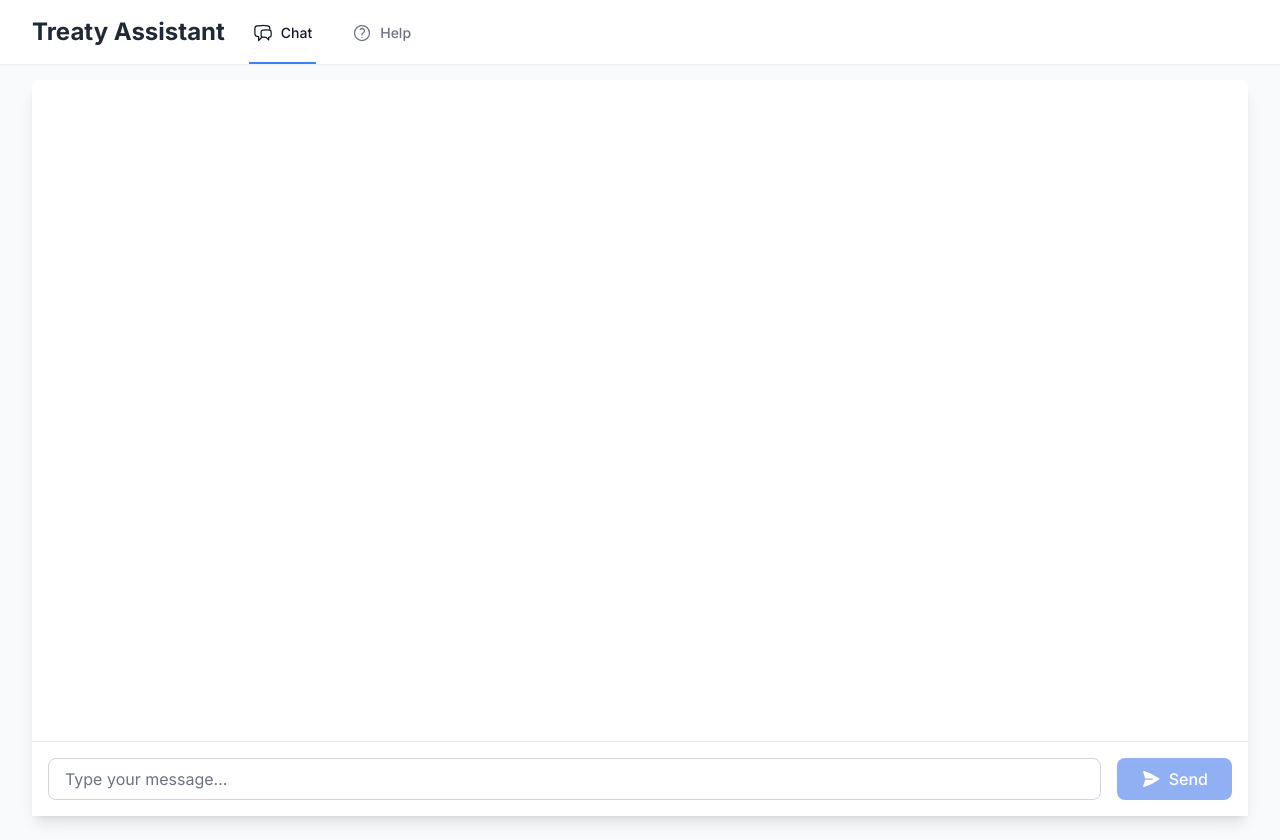
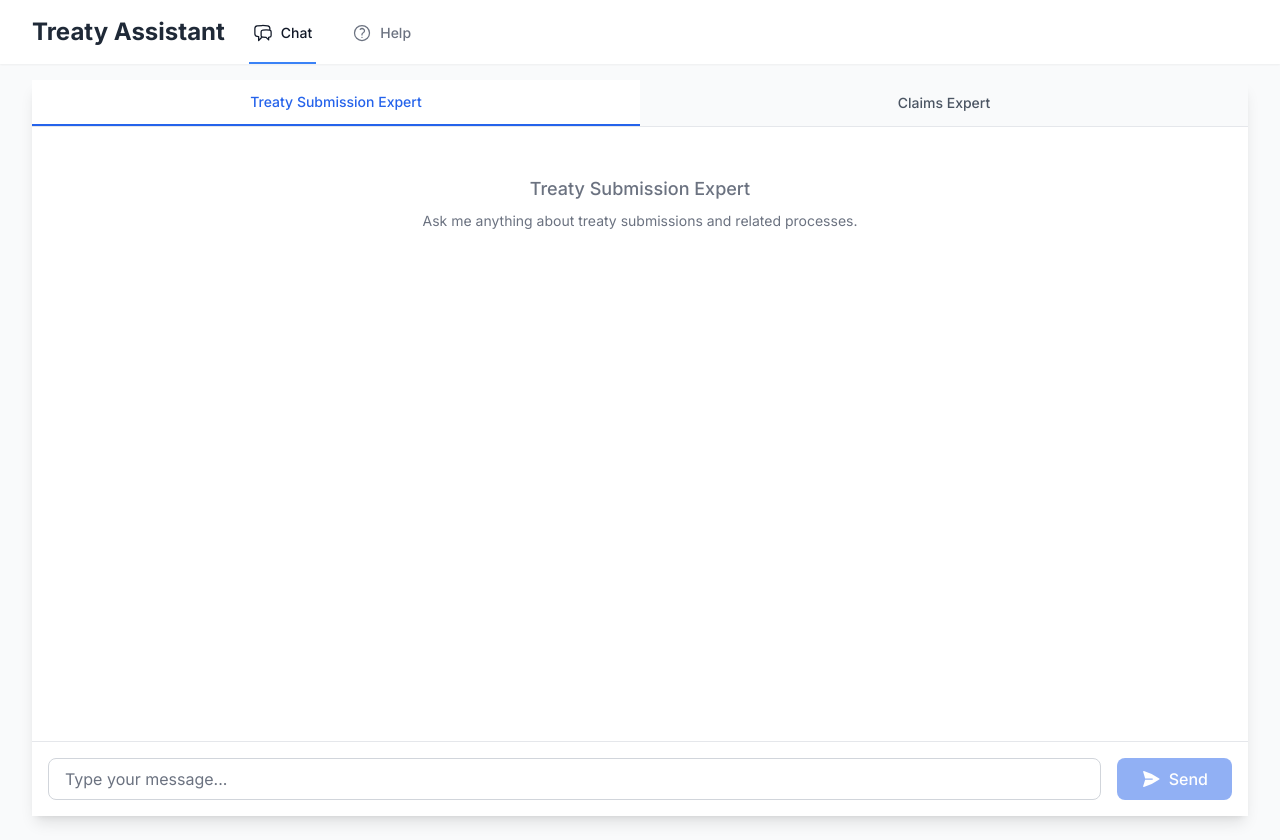
Before and after one commit to sohaibfazal-devOps/Chatbot-TIER-Frontend, a React (Create React App) app: page / in a window 1280 px wide. Built offline with nearby package versions, Linux system fonts and the light colour scheme.

Commit message:
Tabs addition

```diff
--- a/src/contexts/ChatContext.js
+++ b/src/contexts/ChatContext.js
@@ -7,6 +7,13 @@ const initialState = {
   messages: [],
   isLoading: false,
   error: null,
+  activeExpert: 'treaty', // 'treaty' or 'claims'
+};
+
+// Define endpoints for different experts
+const EXPERT_ENDPOINTS = {
+  treaty: 'https://tr-chatbot-api.icod.ai/api/v1/query', // Treaty Submission Expert
+  claims: 'https://tr-chatbot-api.icod.ai/api/v1/chatbot-v4', // Claims Expert (you can change this endpoint)
 };
 
 function chatReducer(state, action) {
@@ -31,6 +38,13 @@ function chatReducer(state, action) {
         ...state,
         error: null,
       };
+    case 'SET_ACTIVE_EXPERT':
+      return {
+        ...state,
+        activeExpert: action.payload,
+        messages: [], // Clear messages when switching experts
+        error: null,
+      };
     default:
       return state;
   }
@@ -44,7 +58,8 @@ export function ChatProvider({ children }) {
     dispatch({ type: 'CLEAR_ERROR' });
 
     try {
-      const response = await axios.post('https://tr-chatbot-api.icod.ai/api/v1/query', {
+      const endpoint = EXPERT_ENDPOINTS[state.activeExpert];
+      const response = await axios.post(endpoint, {
         query: message,
         return_scores: true
       }, {
@@ -84,7 +99,7 @@ export function ChatProvider({ children }) {
     } finally {
       dispatch({ type: 'SET_LOADING', payload: false });
     }
-  }, []);
+  }, [state.activeExpert]);
 
   const addUserMessage = useCallback((message) => {
     dispatch({
@@ -96,10 +111,15 @@ export function ChatProvider({ children }) {
     });
   }, []);
 
+  const setActiveExpert = useCallback((expert) => {
+    dispatch({ type: 'SET_ACTIVE_EXPERT', payload: expert });
+  }, []);
+
   const value = {
     ...state,
     sendMessage,
     addUserMessage,
+    setActiveExpert,
   };
 
   return (
--- a/src/pages/Chat.js
+++ b/src/pages/Chat.js
@@ -5,7 +5,7 @@ import ChatInput from '../components/ChatInput';
 import LoadingIndicator from '../components/LoadingIndicator';
 
 function Chat() {
-  const { messages, isLoading, error, sendMessage, addUserMessage } = useChat();
+  const { messages, isLoading, error, sendMessage, addUserMessage, activeExpert, setActiveExpert } = useChat();
   const messagesEndRef = useRef(null);
   const chatContainerRef = useRef(null);
 
@@ -26,8 +26,36 @@ function Chat() {
     await sendMessage(message);
   };
 
+  const handleTabChange = (expert) => {
+    setActiveExpert(expert);
+  };
+
   return (
     <div className="flex flex-col h-[calc(100vh-4rem)] bg-white rounded-lg shadow-lg">
+      {/* Expert Tabs */}
+      <div className="flex border-b border-gray-200 bg-gray-50">
+        <button
+          onClick={() => handleTabChange('treaty')}
+          className={`flex-1 px-4 py-3 text-sm font-medium transition-colors duration-200 ${
+            activeExpert === 'treaty'
+              ? 'bg-white text-blue-600 border-b-2 border-blue-600'
+              : 'text-gray-600 hover:text-gray-800 hover:bg-gray-100'
+          }`}
+        >
+          Treaty Submission Expert
+        </button>
+        <button
+          onClick={() => handleTabChange('claims')}
+          className={`flex-1 px-4 py-3 text-sm font-medium transition-colors duration-200 ${
+            activeExpert === 'claims'
+              ? 'bg-white text-blue-600 border-b-2 border-blue-600'
+              : 'text-gray-600 hover:text-gray-800 hover:bg-gray-100'
+          }`}
+        >
+          Claims Expert
+        </button>
+      </div>
+
       {/* Messages Area */}
       <div
         ref={chatContainerRef}
@@ -37,6 +65,20 @@ function Chat() {
           scrollBehavior: 'smooth'
         }}
       >
+        {messages.length === 0 && (
+          <div className="text-center text-gray-500 mt-8">
+            <p className="text-lg font-medium mb-2">
+              {activeExpert === 'treaty' ? 'Treaty Submission Expert' : 'Claims Expert'}
+            </p>
+            <p className="text-sm">
+              {activeExpert === 'treaty'
+                ? 'Ask me anything about treaty submissions and related processes.'
+                : 'Ask me anything about claims processing and related procedures.'
+              }
+            </p>
+          </div>
+        )}
+
         {messages.map((message, index) => (
           <MessageBubble
             key={index}
```
